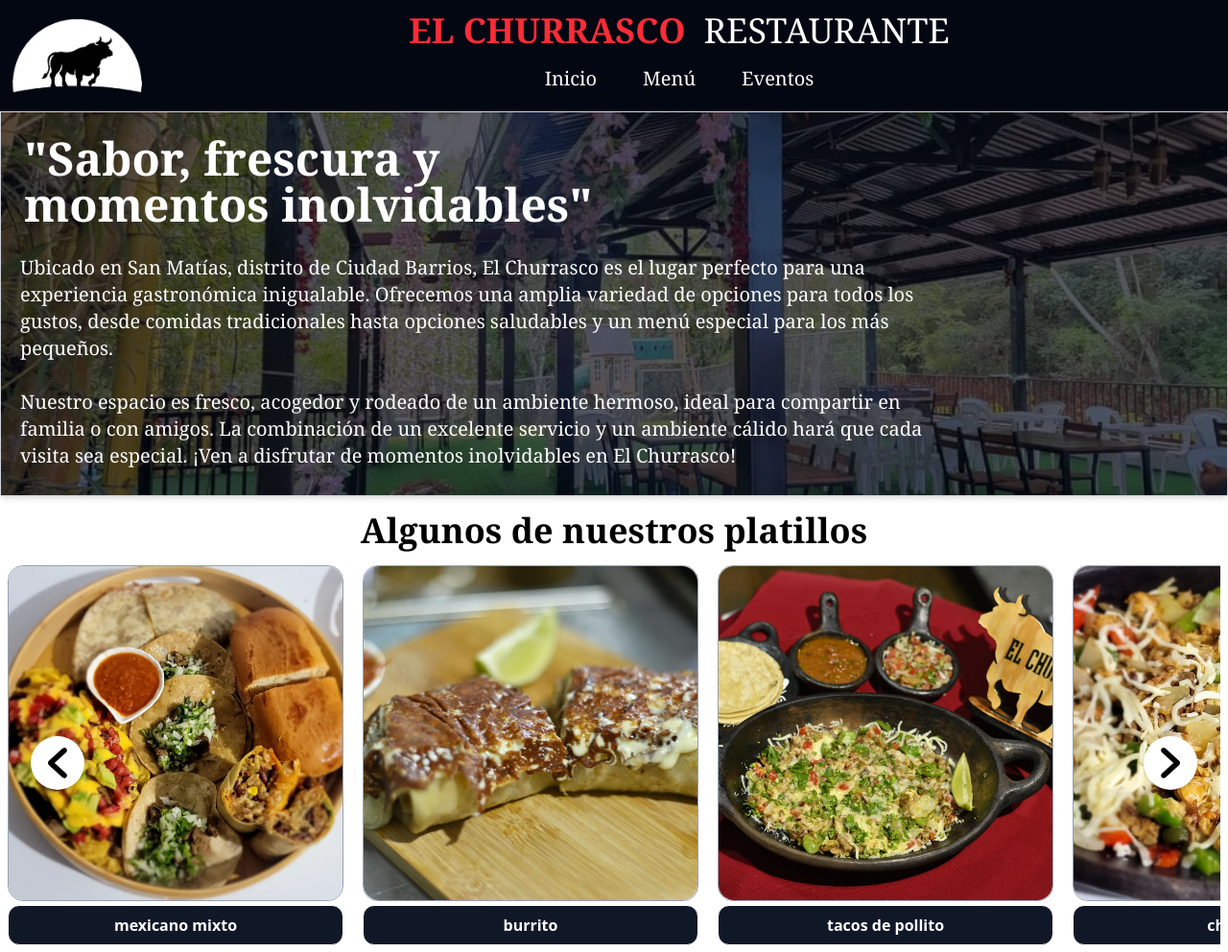
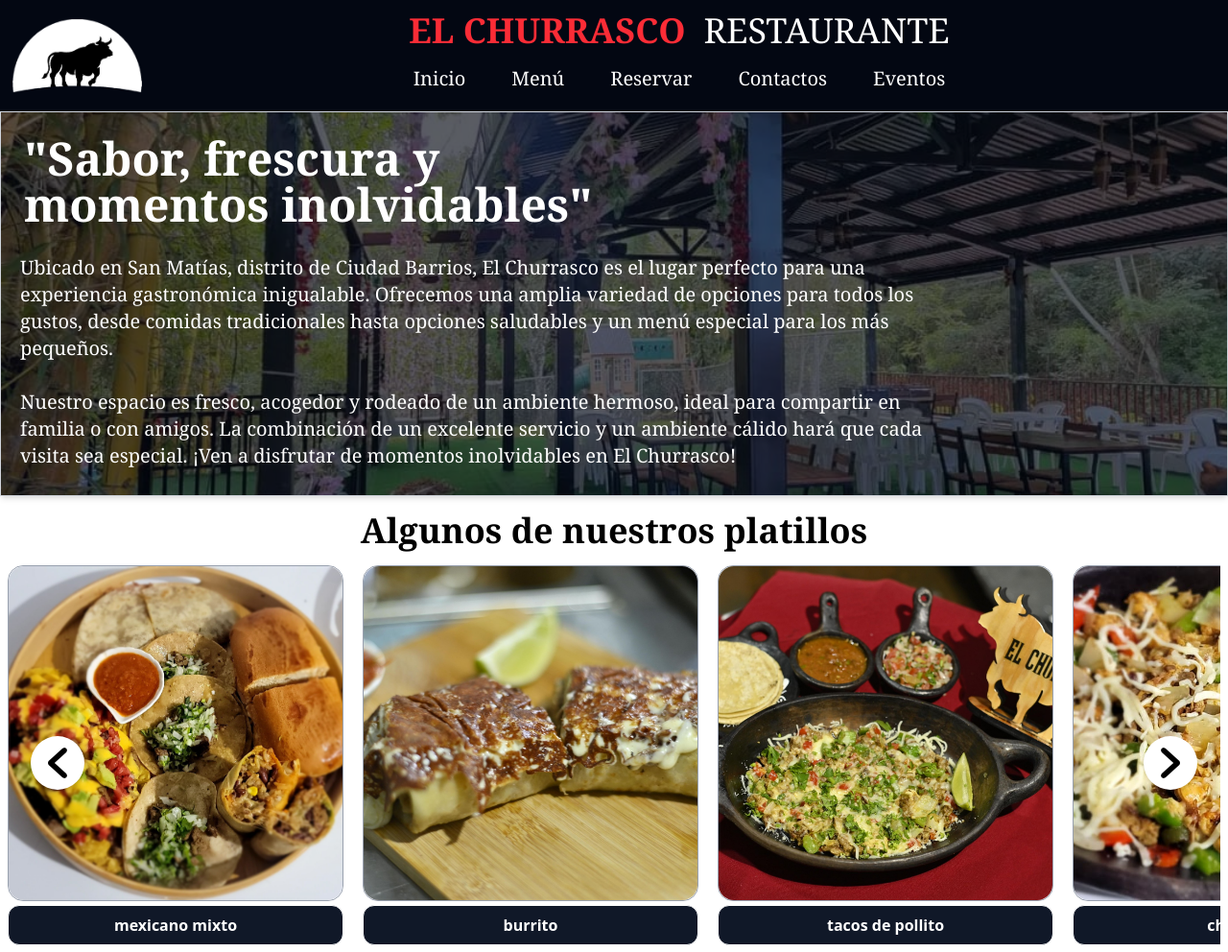
Before and after one commit to melissaraujo00/DCWtarea1, a website: page index.html in a window 1280 px wide. Shown: the top 992 px of the page at 96% size. Drawn offline with Linux system fonts and the light colour scheme.

Commit message:
Update index.html
Cambios de menú

```diff
--- a/index.html
+++ b/index.html
@@ -24,8 +24,8 @@
                     <ul class="flex flex-col md:flex-row space-y-2 md:space-y-0 space-x-0 md:space-x-8 justify-center text-xl">
                         <li class="hover:bg-gray-600 p-2"><a href="./index.html">Inicio</a></li>
                         <li class="hover:bg-gray-600 p-2"><a href="./src/menu.html">Menú</a></li>
-                        <!--<li class="hover:bg-gray-600 p-2"><a href="#Reservar">Reservar</a></li>
-                        <li class="hover:bg-gray-600 p-2"><a href="#Contactos">Contactos</a></li>-->
+                        <li class="hover:bg-gray-600 p-2"><a href="#Reservar">Reservar</a></li>
+                        <li class="hover:bg-gray-600 p-2"><a href="./src/contact.html">Contactos</a></li>
                         <li class="hover:bg-gray-600 p-2"><a href="./src/events.html">Eventos</a></li>
                     </ul>
                 </nav>
```
